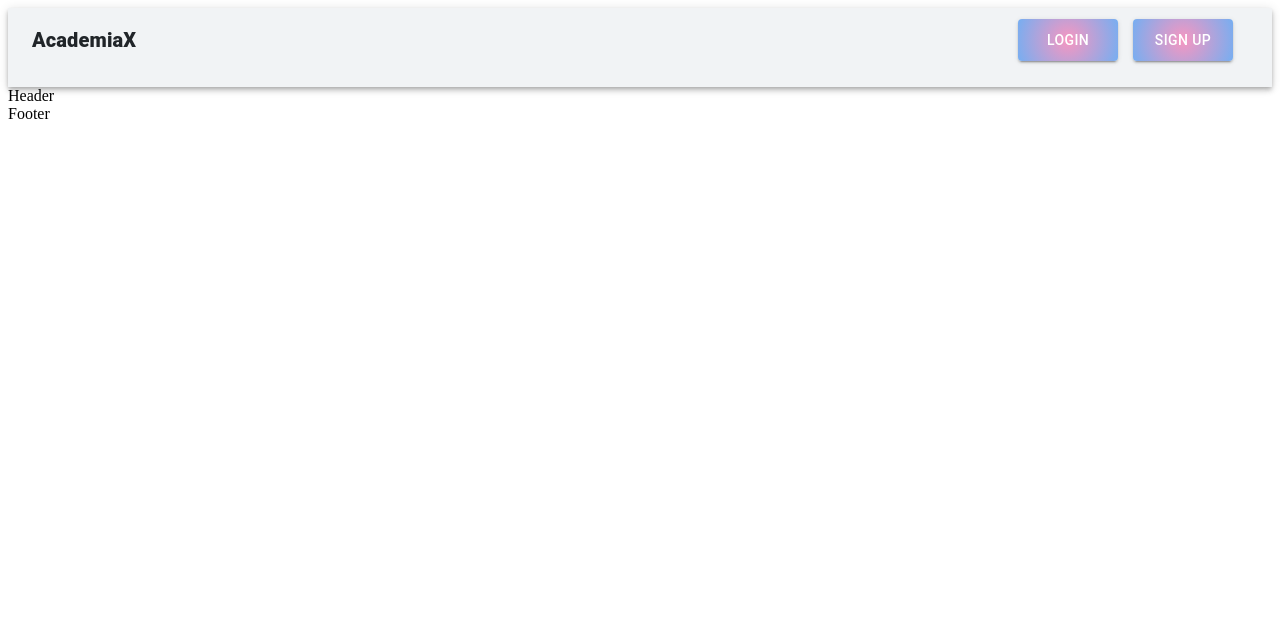
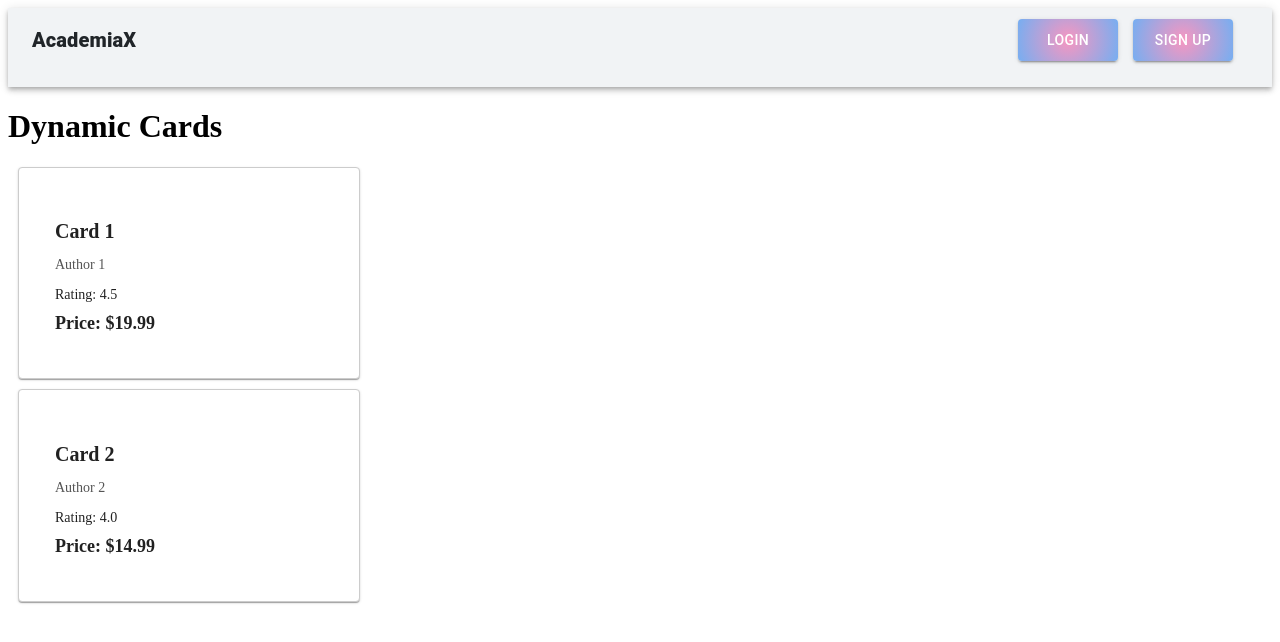
Before and after one commit to SoumyaSubhrajit/AcademiaX, a React (Create React App) app in the folder client/: page / in a window 1280 px wide. Shown: the top 642 px of the page. Built offline with nearby package versions, Linux system fonts and the light colour scheme.

Commit message:
Adding code to the Navbar

```diff
--- a/client/src/App.js
+++ b/client/src/App.js
@@ -4,14 +4,16 @@ import Header from "./components/Header/Header";
 import Footer from "./components/Footer/Footer";
 import Navbar from "./components/Navbar/Navbar";
 import theme from './theme/coustomTheme'
+import Card from "./components/Card/Card";
 import { ThemeProvider } from '@mui/material/styles'
 const App = () => {
   return (
     <div>
       <ThemeProvider theme={theme} >
         <Navbar />
-        <Header />
-        <Footer />
+        <Card />
+        {/* <Header />
+        <Footer /> */}
       </ThemeProvider>
     </div>
   )
--- /dev/null
+++ b/client/src/components/Card/Card.jsx
@@ -0,0 +1,20 @@
+import React, { useEffect, useState } from 'react';
+import CardList from './CardList';
+import data from '../data.json'; // by remov ing the name of the data.json the ambiguity problem is resove.
+
+const Card = () => {
+  const [cardData, setCardData] = useState([]);
+
+  useEffect(() => {
+    setCardData(data);
+  }, []);
+
+  return (
+    <div className='Card'>
+      <h1>Dynamic Cards</h1>
+      <CardList data={cardData} />
+    </div>
+  );
+};
+
+export default Card;
--- /dev/null
+++ b/client/src/components/Card/Card.scss
@@ -0,0 +1,29 @@
+.custom-card {
+  width: 300px;
+  margin: 10px;
+  padding: 20px;
+  border: 1px solid #ccc;
+  border-radius: 5px;
+  box-shadow: 0 2px 4px rgba(0, 0, 0, 0.1);
+
+  .title {
+    font-size: 20px;
+    margin-bottom: 10px;
+  }
+
+  .author {
+    font-size: 14px;
+    color: #555;
+  }
+
+  .rating {
+    font-size: 14px;
+    margin-top: 10px;
+  }
+
+  .price {
+    font-size: 18px;
+    font-weight: bold;
+    margin-top: 10px;
+  }
+}
--- /dev/null
+++ b/client/src/components/Card/CardList.jsx
@@ -0,0 +1,15 @@
+import React from 'react';
+import Card from './MakeCard';
+
+const CardList = ({ data }) => {
+  return (
+    <div className='card-list'>
+      {console.log(data)}
+      {data.map((cardData, index) => (
+        <Card key={index} cardData={cardData} />
+      ))}
+    </div>
+  );
+};
+
+export default CardList;
--- /dev/null
+++ b/client/src/components/Card/MakeCard.jsx
@@ -0,0 +1,19 @@
+import React from 'react';
+import Card from '@mui/material/Card';
+import CardContent from '@mui/material/CardContent';
+import './Card.scss';
+
+function MakeCard({ cardData }) {
+  return (
+    <Card className='custom-card'>
+      <CardContent>
+        <h2 className='title'>{cardData.title}</h2>
+        <p className='author'>{cardData.author}</p>
+        <div className='rating'>Rating: {cardData.rating}</div>
+        <div className='price'>Price: {cardData.price}</div>
+      </CardContent>
+    </Card>
+  );
+}
+
+export default MakeCard;
--- /dev/null
+++ b/client/src/components/data.json
@@ -0,0 +1,14 @@
+[
+  {
+    "title": "Card 1",
+    "author": "Author 1",
+    "rating": "4.5",
+    "price": "$19.99"
+  },
+  {
+    "title": "Card 2",
+    "author": "Author 2",
+    "rating": "4.0",
+    "price": "$14.99"
+  }
+]
```
Also changed, not shown: client/package.json (+9 -5 lines), 2 other files (tests, documents, lock files or other folders).
